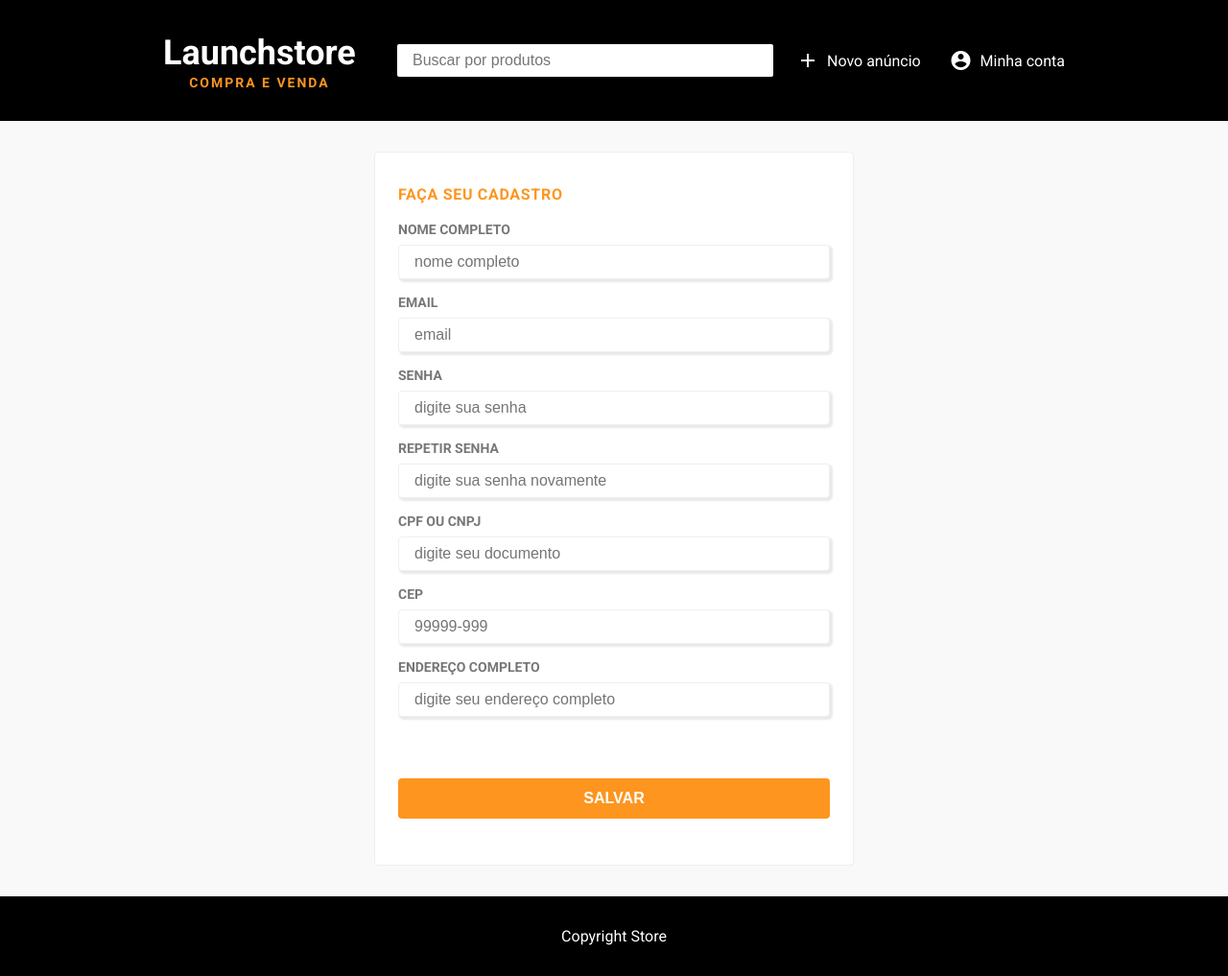
After one commit to jgbotelho3/store, a Node server app: page /users/register in a window 1280 px wide. The commit adds this page. Shown: the whole page at 96% size. Run offline with Node 20, Linux system fonts and the light colour scheme.

Commit message:
user register

```diff
--- a/package.json
+++ b/package.json
@@ -12,6 +12,7 @@
   "author": "",
   "license": "ISC",
   "dependencies": {
+    "bcryptjs": "^2.4.3",
     "express": "^4.17.1",
     "intl": "^1.2.5",
     "method-override": "^3.0.0",
--- a/public/script.js
+++ b/public/script.js
@@ -12,6 +12,41 @@ const Mask = {
       style: 'currency',
       currency: 'BRL'
     }).format(value / 100)
+  },
+
+  cpfCnpj (value) {
+    value = value.replace(/\D/g, '')
+
+    const cpfCnpjFieldLength = 14
+    if (value.length > cpfCnpjFieldLength) {
+      value = value.slice(0, -1)
+    }
+
+    if (value.length > 11) {
+      value = value.replace(/(\d{2})(\d)/, '$1.$2')
+      value = value.replace(/(\d{3})(\d)/, '$1.$2')
+      value = value.replace(/(\d{3})(\d)/, '$1/$2')
+      value = value.replace(/(\d{4})(\d)/, '$1-$2')
+    } else {
+      value = value.replace(/(\d{3})(\d)/, '$1.$2')
+      value = value.replace(/(\d{3})(\d)/, '$1.$2')
+      value = value.replace(/(\d{3})(\d)/, '$1-$2')
+    }
+
+    return value
+  },
+
+  cep (value) {
+    value = value.replace(/\D/g, '')
+
+    const cepFieldLength = 8
+
+    if (value.length > cepFieldLength) {
+      value = value.slice(0, -1)
+    }
+
+    value = value.replace(/(\d{5})(\d)/, '$1-$2')
+    return value
   }
 }
 
@@ -49,7 +84,7 @@ const PhotosUpload = {
 
   hasLimit (event) {
     const { uploadLimit, input, preview } = PhotosUpload
-    const { files: fileList} = input
+    const { files: fileList } = input
 
     if (fileList.length > uploadLimit) {
       alert(`O número máximo de fotos permitidas são ${uploadLimit}`)
@@ -117,20 +152,18 @@ const PhotosUpload = {
     photoDiv.remove()
   },
 
-  removeOldPhoto(event){
-
+  removeOldPhoto (event) {
     const photoDiv = event.target.parentNode
 
-    if(photoDiv.id){
+    if (photoDiv.id) {
       const removedFiles = document.querySelector('input[name="removed_files"]')
 
-      if(removedFiles){
+      if (removedFiles) {
         removedFiles.value += `${photoDiv.id},`
       }
     }
 
     photoDiv.remove()
-
   }
 }
 
@@ -138,7 +171,7 @@ const ImageGallery = {
   highlight: document.querySelector('.gallery .highlight > img'),
   previews: document.querySelectorAll('.gallery-preview img'),
 
-  setImage(e){
+  setImage (e) {
     const { target } = e
 
     ImageGallery.previews.forEach(preview => preview.classList.remove('active'))
@@ -154,16 +187,83 @@ const Lightbox = {
   image: document.querySelector('.lightbox-target img'),
   closeButton: document.querySelector('lightbox-target a.lightbox-close'),
 
-  open(){
+  open () {
     Lightbox.target.style.opacity = 1
     Lightbox.target.style.top = 0
     Lightbox.closeButton.style.top = 0
   },
 
-  close(){
+  close () {
     Lightbox.target.style.opacity = 0
     Lightbox.target.style.top = '-100%'
     Lightbox.closeButton.style.top = '-80px'
-
   }
 }
+
+const Validate = {
+  apply (input, func) {
+    Validate.clearErrors(input)
+    let results = Validate[func](input.value)
+    input.value = results.value
+
+    if (results.error) Validate.displayError(input, results.error)
+  },
+
+  displayError (input, error) {
+    const div = document.createElement('div')
+    div.classList.add('error')
+    div.innerHTML = error
+    input.parentNode.appendChild(div)
+    input.focus()
+  },
+
+  clearErrors (input) {
+    const errorDiv = input.parentNode.querySelector('.error')
+
+    if (errorDiv) errorDiv.remove()
+  },
+
+  isEmail (value) {
+    let error = null
+
+    const mailFormat = /^\w+([\.-_]?\w+)*@\w+([\.-_]?\w+)*(\.\w{2,3})+$/
+
+    if (!value.match(mailFormat)) error = 'Email inválido'
+
+    return {
+      error,
+      value
+    }
+  },
+
+  isCpfCnpj (value) {
+    let error = null
+
+    const cleanValues = value.replace(/\D/g, '')
+
+    if (cleanValues.length > 11 && cleanValues.length !== 14) {
+      error = 'CNPJ inválido'
+    } else if (cleanValues.length < 12 && cleanValues.length !== 11) {
+      error = 'CPF incorreto'
+    }
+
+    return {
+      error,
+      value
+    }
+  },
+
+  isCep (value) {
+    let error = null
+    const cleanValues = value.replace(/\D/g, '')
+
+    if(cleanValues.length !== 8){
+      error = 'CEP inválido'
+    }
+
+    return {
+      error,
+      value
+    }
+  }
+}
--- a/public/style.css
+++ b/public/styles/index.css
@@ -1,4 +1,3 @@
-@import url('https://fonts.googleapis.com/css?family=Roboto:300,400,500,700,900&display=swap');
 
 :root {
   --primary-color: #fd951f;
@@ -178,7 +177,7 @@ form .item > div:nth-child(1) {
   font-weight: bold;
   margin-bottom: 8px;
 }
-
+form .item .input input,
 form .item input[type='text'],
 form .item input[type='number'],
 form .item textarea,
@@ -523,3 +522,25 @@ form .item #photos-preview img{
   color: var(--primary-color);
   font-weight: bold;
 }
+
+/*===USER REGISTER===*/
+.user-register.container.form{
+  max-width: 500px;
+}
+
+/* .form input[name='email'],
+.form input[name='password'],
+.form input[name='passwordRepeat'],
+.form input[name='cpf_cnpj'],
+.form input[name='cep']{
+  max-width: 60%;
+} */
+
+/*===VALIDATE ERROR===*/
+.input .error{
+  background-color: #e96e62;
+  padding: 4px;
+  border-radius: 4px;
+  color: #fff;
+  text-transform: uppercase;
+}
--- /dev/null
+++ b/public/styles/messages.css
@@ -0,0 +1,24 @@
+@keyframes hideMessages {
+  to{
+    top: -50px;
+    opacity: 0;
+  }
+}
+
+.messages{
+  display: flex;
+  justify-content: center;
+  padding: 16px;
+  position: absolute;
+  width: 100%;
+  color: #fff;
+  top:0;
+  opacity: 1;
+
+  animation: hideMessages 400ms 3s ease-out forwards;
+}
+
+.messages.error{
+  background-color: #e96e62;
+
+}
--- /dev/null
+++ b/src/app/controllers/UserController.js
@@ -0,0 +1,18 @@
+const User = require('../models/User')
+
+module.exports = {
+  registerForm(req,res){
+    return res.render('user/register')
+  },
+
+  show(req, res){
+    return res.send('cadastrado com sucesso')
+  },
+
+  async post(req, res){
+
+    const userId = await User.create(req.body)
+
+    return res.redirect('/users')
+  }
+}
--- /dev/null
+++ b/src/app/validators/user.js
@@ -0,0 +1,40 @@
+const User = require('../models/User')
+
+async function post (req, res, next) {
+  const keys = Object.keys(req.body)
+  for (key of keys) {
+    if (req.body[key] == '') {
+      return res.render('user/register', {
+        user: req.body,
+        error: 'Preencha todos os campos'
+      })
+    }
+  }
+
+  let { email, cpf_cnpj, password, passwordRepeat } = req.body
+
+  cpf_cnpj = cpf_cnpj.replace(/\D/g, '')
+
+  const user = await User.findOne({
+    where: { email },
+    or: { cpf_cnpj }
+  })
+
+  if (user)
+    return res.render('user/register', {
+      user: req.body,
+      error: 'Usuário já existe no sistema'
+    })
+
+  if (password != passwordRepeat)
+    return res.render('user/register', {
+      user: req.body,
+      error: 'As senhas não coincidem'
+    })
+
+  next()
+}
+
+module.exports = {
+  post
+}
--- /dev/null
+++ b/src/app/views/_parts/messages.njk
@@ -0,0 +1,5 @@
+{%if error %}
+<div class="messages error">
+  {{error}}
+</div>
+{%endif%}
--- /dev/null
+++ b/src/app/views/_parts/styles.njk
@@ -0,0 +1,5 @@
+<link href="https://fonts.googleapis.com/icon?family=Material+Icons"rel="stylesheet">
+<link href="https://fonts.googleapis.com/css?family=Roboto:300,400,500,700,900&display=swap"rel="stylesheet">
+<link rel="shortcut icon" type="image/x-icon" href="/assets/favicon.ico" />
+<link rel="stylesheet" href="/styles/index.css">
+<link rel="stylesheet" href="/styles/messages.css">
--- a/src/app/views/layout.njk
+++ b/src/app/views/layout.njk
@@ -6,9 +6,8 @@
      <title>Store</title>
     {% endblock %}
 
-      <link href="https://fonts.googleapis.com/icon?family=Material+Icons"rel="stylesheet">
-    <link rel="shortcut icon" type="image/x-icon" href="/assets/favicon.ico" />
-    <link rel="stylesheet" href="/style.css">
+    {% include '_parts/styles.njk' %}
+
     <meta charset="utf-8" />
     <meta name="viewport" content="width=device-width, initial-scale=1" />
 
@@ -16,6 +15,8 @@
   </head>
 
   <body>
+
+    {% include '_parts/messages.njk'%}
 
     {% include '_parts/header.njk' %}
 
--- /dev/null
+++ b/src/app/views/user/fields.njk
@@ -0,0 +1,60 @@
+
+<div class="item">
+  <div>Nome completo </div>
+  <div class='input'>
+    <input type="text" name="name" placeholder="nome completo"
+    value="{{ user.name }}">
+  </div>
+</div>
+
+<div class="item">
+  <div>Email </div>
+  <div class='input'>
+    <input type="email" name="email" placeholder="email"
+    value="{{ user.email }}" onblur="Validate.apply(this, 'isEmail')">
+  </div>
+</div>
+
+<div class="item">
+  <div>Senha </div>
+  <div class='input'>
+    <input type="password" name="password" placeholder="digite sua senha">
+  </div>
+</div>
+
+{% if not user.id %}
+
+<div class="item">
+  <div>Repetir senha </div>
+  <div class='input'>
+    <input type="password" name="passwordRepeat" placeholder="digite sua senha novamente">
+  </div>
+</div>
+
+{% endif %}
+
+<div class="item">
+  <div>CPF ou CNPJ </div>
+  <div class='input'>
+    <input type="text" name="cpf_cnpj" placeholder="digite seu documento"
+    value="{{ user.cpf_cnpj }}" onkeydown="Mask.apply(this, 'cpfCnpj')"
+    onblur="Validate.apply(this, 'isCpfCnpj')">
+  </div>
+</div>
+
+<div class="item">
+  <div>CEP</div>
+  <div class='input'>
+    <input type="text" name="cep" placeholder="99999-999"
+    value="{{ user.cep }}" onkeydown="Mask.apply(this, 'cep')"
+    onblur="Validate.apply(this, 'isCep')">
+  </div>
+</div>
+
+<div class="item">
+  <div>Endereço completo</div>
+  <div class='input'>
+    <input type="text" name="address" placeholder="digite seu endereço completo"
+    value="{{ user.address }}">
+  </div>
+</div>
--- /dev/null
+++ b/src/app/views/user/register.njk
@@ -0,0 +1,18 @@
+{% extends 'layout.njk' %}
+
+{% block content %}
+
+  <section class="user-register container form">
+    <form method="POST" action="/users/register">
+
+      <div class="header">
+        <h3>Faça seu cadastro</h3>
+      </div>
+
+      <div class="fields">
+        {% include 'user/fields.njk' %}
+      </div>
+      <button class="button" type="submit">Salvar</button>
+    </form>
+  </section>
+{% endblock content %}
--- a/src/server.js
+++ b/src/server.js
@@ -1,7 +1,7 @@
 const express = require('express')
 const nunjucks = require('nunjucks')
 const methodOverride = require('method-override')
-const route = require('./route/routes')
+const route = require('./route')
 
 const server = express()
 
```
Also changed, not shown: src/app/models/User.js (added, +54 -0 lines), src/database.sql (+43 -0 lines), src/route/index.js (added, +27 -0 lines), src/route/products.js (added, +18 -0 lines), src/route/routes.js (deleted, +0 -29 lines), src/route/users.js (added, +25 -0 lines), src/app/controllers/SessionController.js (added), 1 other file.
